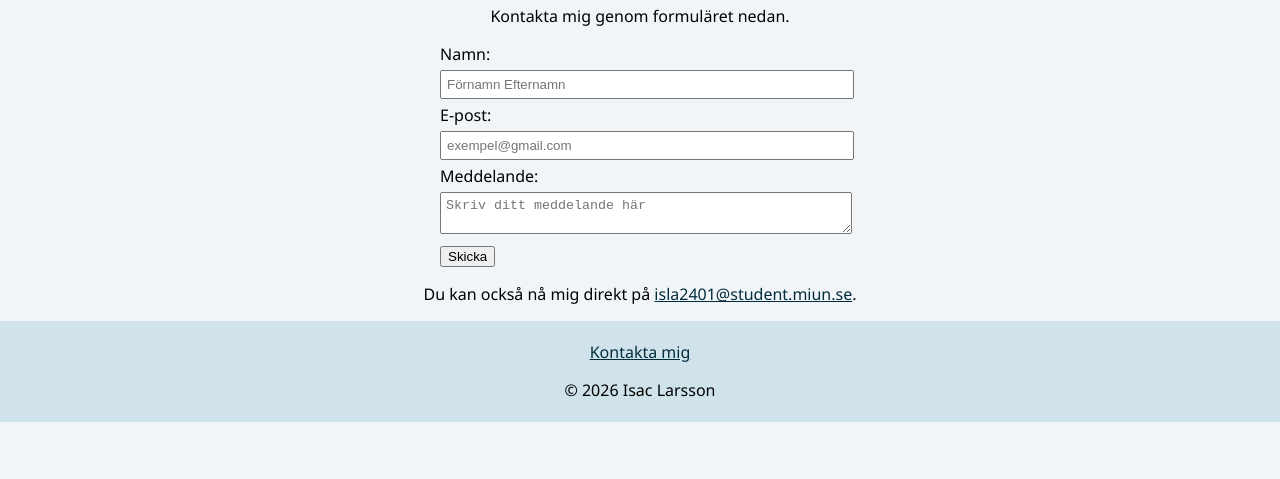
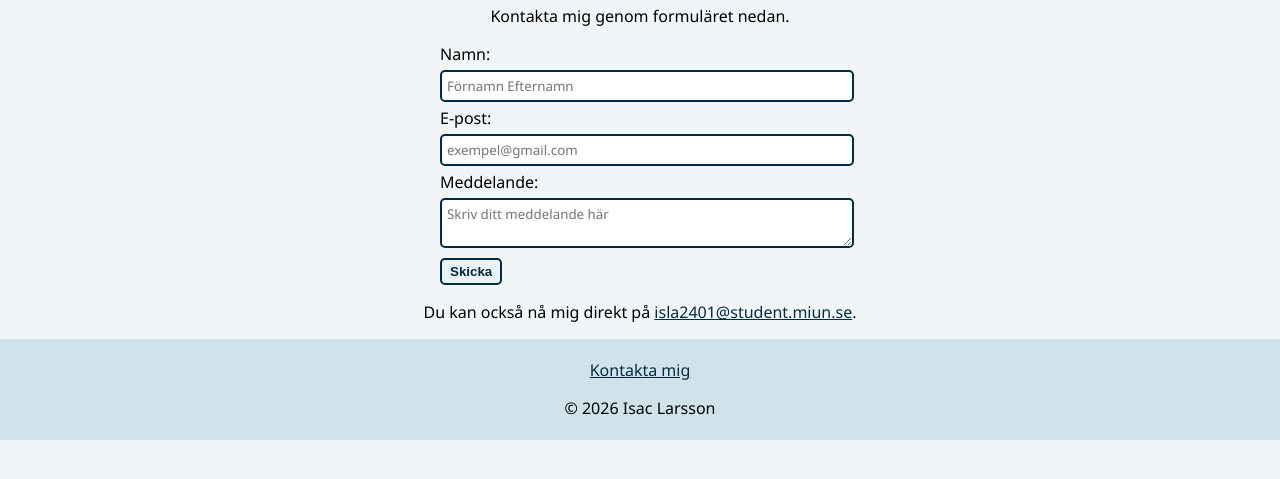
Before and after one commit to isla2401/dt224g-labb2, a plain HTML site: page kontakt.html in a window 1280 px wide. Shown: the part 295-774 px from the top of the page. Drawn offline with Linux system fonts and the light colour scheme.

Commit message:
Styling av kontaktformuläret

```diff
--- a/kontakt.html
+++ b/kontakt.html
@@ -66,6 +66,26 @@
         width: 100%;
         padding: 5px;
         margin: 5px 0;
+        border: 2px solid rgb(3, 45, 61); /*Mörkblå ram*/
+        border-radius: 5px; /*Rundad kant*/
+        font-family: "Noto Sans", sans-serif; /*Ändra font*/
+      }
+
+      /*Styling av "Skicka"-knappen*/
+      form button{
+        padding: 4px 8px; /**/
+        background-color: rgb(233, 242, 247); /*Ljusblå bakgrund*/
+        border: 2px solid rgb(3, 45, 61); /*Mörkblå ram*/
+        border-radius: 5px; /*Rundad kant*/
+        color: rgb(3, 45, 61); /*Mörkblå text*/
+        font-weight: bold; /*Tjock text*/
+        transition-duration: 0.2s; /*Hur lång tid förändringen av utseendet vid "hover" ska ta*/
+      }
+
+      form button:hover{/*Gör "Skicka"-knappen mörkblå med vit text när muspekaren hålls över knappen*/
+        background-color: rgb(3, 45, 61);
+        color: white;
+        cursor: pointer;
       }
     </style>
   </head>
```
